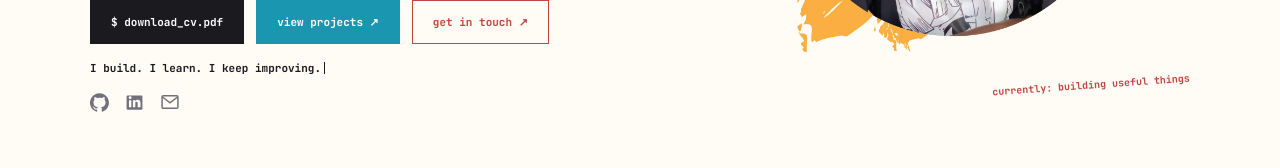
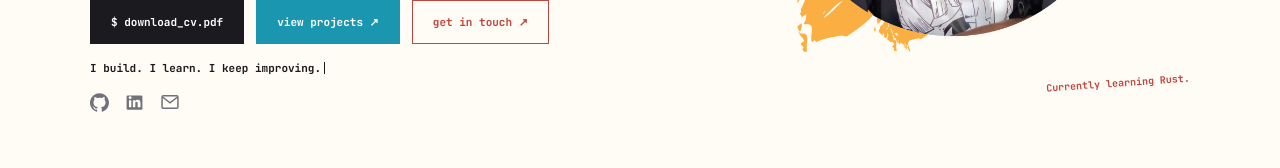
Before and after one commit to Tukusalifya/portfolio, a React (Vite) app: page / in a window 1280 px wide. Shown: the part 561-729 px from the top of the page. Built offline with nearby package versions, Linux system fonts and the light colour scheme.

Commit message:
Changed availability text

```diff
--- a/src/data/profile.ts
+++ b/src/data/profile.ts
@@ -32,5 +32,5 @@ export const profile = {
     linkedinLabel: "https://www.linkedin.com/in/tukusalifya-sichali-a241a5425/",
   },
   cvPath: "/cv/Tukusalifya Sichali CV.pdf",
-  availability: "currently: building useful things",
+  availability: "Currently learning Rust.",
 } as const;
```
